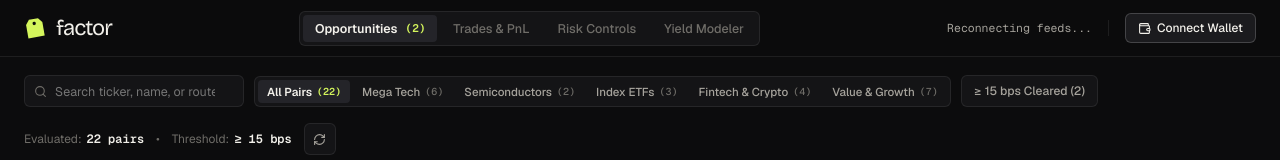
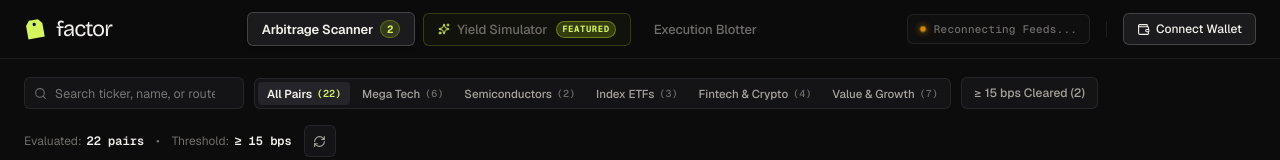
Before and after one commit to kyuubisusano/factor-app, a React (Vite) app: page / in a window 1280 px wide. Shown: the top 160 px of the page. Built offline with nearby package versions, Linux system fonts and the light colour scheme; no server answers.

Commit message:
feat(ui): redesign header with institutional hierarchy, featured yield simulator, and live market telemetry

```diff
--- a/src/App.tsx
+++ b/src/App.tsx
@@ -195,11 +195,11 @@
         if (e.key === "1") {
           setActiveTab("matrix");
         } else if (e.key === "2") {
+          setActiveTab("simulator");
+        } else if (e.key === "3") {
           setActiveTab("trades");
-        } else if (e.key === "3") {
+        } else if (e.key === "4") {
           setActiveTab("safety");
-        } else if (e.key === "4") {
-          setActiveTab("simulator");
         } else if (e.key === "r" || e.key === "R") {
           e.preventDefault();
           handleRefreshFeed();
@@ -282,7 +282,7 @@
       <OperatorModal />
 
       {/* Operator Profile & SQLite Execution History Drawer */}
-      <OperatorDrawer />
+      <OperatorDrawer onOpenSafety={() => setActiveTab("safety")} />
 
       {/* Hotkeys Cheatsheet Guide Modal */}
       {isHotkeysOpen && <HotkeysModal onClose={() => setIsHotkeysOpen(false)} />}
--- a/src/components/Common/HotkeysModal.tsx
+++ b/src/components/Common/HotkeysModal.tsx
@@ -8,10 +8,10 @@
 
 export const HotkeysModal: React.FC<HotkeysModalProps> = ({ onClose }) => {
   const shortcuts = [
-    { key: "1", action: "Switch to Opportunity Matrix view" },
-    { key: "2", action: "Switch to Execution Ledger & PnL History" },
-    { key: "3", action: "Switch to Risk Controls & Circuit Breakers" },
-    { key: "4", action: "Switch to Yield Modeler" },
+    { key: "1", action: "Switch to Arbitrage Scanner" },
+    { key: "2", action: "Switch to Yield Simulator" },
+    { key: "3", action: "Switch to Execution Blotter" },
+    { key: "4", action: "Switch to Risk Governance & Safety" },
     { key: "/", action: "Focus search box in Matrix" },
     { key: "V", action: "Toggle Table / Card layout mode" },
     { key: "R", action: "Fetch fresh cross-venue quotes" },
--- a/src/components/Header/Header.module.css
+++ b/src/components/Header/Header.module.css
@@ -12,7 +12,7 @@
   max-width: var(--max-width);
   margin: 0 auto;
   padding: 0 24px;
-  height: 56px;
+  height: 58px;
   display: flex;
   align-items: center;
   justify-content: space-between;
@@ -37,78 +37,159 @@
   line-height: 1;
 }
 
-/* Navigation Tabs */
+/* Navigation Tabs - Borderless Institutional Menu */
 .nav {
   display: flex;
   align-items: center;
-  gap: 4px;
-  background: var(--surface-1);
-  padding: 3px;
-  border-radius: var(--radius-sm);
-  border: 1px solid var(--line);
+  gap: 8px;
+  background: transparent;
+  padding: 0;
+  border: none;
 }
 
 .navItem {
+  position: relative;
   display: inline-flex;
   align-items: center;
-  gap: 6px;
-  padding: 5px 12px;
-  border-radius: 4px;
-  font-size: 12.5px;
+  gap: 7px;
+  padding: 7px 14px;
+  border-radius: var(--radius-sm);
+  font-size: 13px;
   font-weight: 500;
   color: var(--text-muted);
   background: transparent;
-  border: none;
-  transition: var(--transition);
+  border: 1px solid transparent;
+  transition: all 0.18s cubic-bezier(0.16, 1, 0.3, 1);
   cursor: pointer;
+  letter-spacing: -0.01em;
 }
 
 .navItem:hover {
   color: var(--text);
+  background: rgba(255, 255, 255, 0.04);
 }
 
 .navItem.active {
-  background: var(--surface-3);
   color: var(--text);
+  background: var(--surface-2);
+  border-color: var(--line-strong);
   font-weight: 600;
+  box-shadow: 0 1px 3px rgba(0, 0, 0, 0.4);
+}
+
+/* Featured Tab: Yield Simulator */
+.navItemFeatured {
+  border: 1px solid rgba(206, 255, 26, 0.18);
+  background: rgba(206, 255, 26, 0.03);
+}
+
+.navItemFeatured:hover {
+  border-color: rgba(206, 255, 26, 0.4);
+  background: rgba(206, 255, 26, 0.08);
+  color: var(--text);
+}
+
+.navItemFeatured.active {
+  background: rgba(206, 255, 26, 0.1);
+  border-color: var(--lime);
+  color: var(--text);
+  box-shadow: 0 0 14px rgba(206, 255, 26, 0.15);
+}
+
+.sparkleIcon {
+  color: var(--lime);
+}
+
+.featuredTag {
+  font-family: var(--font-mono);
+  font-size: 9px;
+  font-weight: 700;
+  letter-spacing: 0.06em;
+  padding: 1.5px 5px;
+  border-radius: 999px;
+  background: rgba(206, 255, 26, 0.18);
+  color: var(--lime);
+  border: 1px solid rgba(206, 255, 26, 0.35);
+  margin-left: 2px;
 }
 
 .navCount {
   font-family: var(--font-mono);
-  font-size: 11px;
+  font-size: 10.5px;
+  font-weight: 700;
+  padding: 1px 6px;
+  border-radius: 999px;
+  background: rgba(206, 255, 26, 0.14);
   color: var(--lime);
-  font-weight: 600;
-  margin-left: 2px;
+  border: 1px solid rgba(206, 255, 26, 0.28);
 }
 
 .navCountTrades {
   font-family: var(--font-mono);
-  font-size: 11px;
-  color: #7dd3fc;
-  font-weight: 600;
-  margin-left: 2px;
+  font-size: 10.5px;
+  font-weight: 700;
+  padding: 1px 6px;
+  border-radius: 999px;
+  background: rgba(56, 189, 248, 0.12);
+  color: #38bdf8;
+  border: 1px solid rgba(56, 189, 248, 0.25);
 }
 
-/* Right Actions - Clean, quiet institutional layout (NO PILL CLUSTERS) */
+/* Right Actions */
 .actions {
   display: flex;
   align-items: center;
   gap: 16px;
 }
 
-.feedMeta {
-  display: flex;
+/* Institutional Market Telemetry */
+.marketStatus {
+  display: inline-flex;
   align-items: center;
-  gap: 10px;
-  font-family: var(--font-mono);
-  font-size: 11.5px;
-  color: var(--dim);
+  gap: 8px;
+  padding: 6px 12px;
+  border-radius: var(--radius-sm);
+  background: rgba(255, 255, 255, 0.02);
+  border: 1px solid var(--line);
+  cursor: default;
+  user-select: none;
 }
 
-.feedStatus {
-  display: flex;
-  align-items: center;
-  gap: 6px;
+.marketStatusText {
+  font-family: var(--font-mono);
+  font-size: 11px;
+  font-weight: 500;
+  color: var(--text-muted);
+  letter-spacing: 0.02em;
+}
+
+.pulseDotGreen {
+  width: 6px;
+  height: 6px;
+  border-radius: 50%;
+  background: var(--lime);
+  box-shadow: 0 0 8px var(--lime);
+  animation: statusPulse 2s infinite ease-in-out;
+}
+
+.pulseDotAmber {
+  width: 6px;
+  height: 6px;
+  border-radius: 50%;
+  background: #f59e0b;
+  box-shadow: 0 0 8px #f59e0b;
+  animation: statusPulse 1.5s infinite ease-in-out;
+}
+
+@keyframes statusPulse {
+  0%, 100% {
+    opacity: 1;
+    transform: scale(1);
+  }
+  50% {
+    opacity: 0.55;
+    transform: scale(0.9);
+  }
 }
 
 .actionSep {
@@ -117,7 +198,7 @@
   background: var(--line);
 }
 
-/* Subtle Safety Indicator (visible only when paused) */
+/* Subtle Safety Indicator (Visible only if desk execution is paused) */
 .circuitStatusBadge {
   display: inline-flex;
   align-items: center;
@@ -152,8 +233,8 @@
   display: inline-flex;
   align-items: center;
   gap: 7px;
-  height: 30px;
-  padding: 0 10px;
+  height: 32px;
+  padding: 0 11px;
   border-radius: var(--radius-sm);
   background: var(--surface-2);
   border: 1px solid var(--line-strong);
@@ -189,8 +270,8 @@
   display: inline-flex;
   align-items: center;
   gap: 6px;
-  height: 30px;
-  padding: 0 12px;
+  height: 32px;
+  padding: 0 13px;
   border-radius: var(--radius-sm);
   background: var(--surface-2);
   border: 1px solid var(--line-strong);
@@ -208,7 +289,7 @@
   color: var(--lime);
 }
 
-@media (max-width: 800px) {
+@media (max-width: 900px) {
   .headerInner {
     height: auto;
     padding: 10px 16px;
--- a/src/components/Header/Header.tsx
+++ b/src/components/Header/Header.tsx
@@ -4,7 +4,7 @@
 import { Logo } from "../Common/Logo";
 import { useOperator } from "../../context/OperatorContext";
 import type { ConnectionStatus } from "../../hooks/useLiveScanner";
-import { Wallet } from "lucide-react";
+import { Wallet, Sparkles } from "lucide-react";
 
 interface HeaderProps {
   activeTab: "matrix" | "trades" | "safety" | "simulator";
@@ -35,51 +35,56 @@
           <span className={s.brandWordmark}>factor</span>
         </div>
 
-        {/* Navigation Tabs */}
+        {/* Navigation Tabs - Institutional Trading Hierarchy */}
         <nav className={s.nav} aria-label="Terminal views">
           <button
             className={`${s.navItem} ${activeTab === "matrix" ? s.active : ""}`}
             onClick={() => setActiveTab("matrix")}
           >
-            <span>Opportunities</span>
+            <span>Arbitrage Scanner</span>
             {metrics.clearingOpportunitiesCount > 0 && (
-              <span className={s.navCount}>({metrics.clearingOpportunitiesCount})</span>
+              <span className={s.navCount}>{metrics.clearingOpportunitiesCount}</span>
             )}
           </button>
+
+          {/* Featured Proprietary Value-Prop */}
+          <button
+            className={`${s.navItem} ${s.navItemFeatured} ${activeTab === "simulator" ? s.active : ""}`}
+            onClick={() => setActiveTab("simulator")}
+            title="Institutional Yield Simulator: Model net arbitrage returns across taker fees, gas, and carrying capital"
+          >
+            <Sparkles size={12} className={s.sparkleIcon} />
+            <span>Yield Simulator</span>
+            <span className={s.featuredTag}>FEATURED</span>
+          </button>
+
           <button
             className={`${s.navItem} ${activeTab === "trades" ? s.active : ""}`}
             onClick={() => setActiveTab("trades")}
           >
-            <span>Trades & PnL</span>
+            <span>Execution Blotter</span>
             {tradeCount > 0 && (
-              <span className={s.navCountTrades}>({tradeCount})</span>
+              <span className={s.navCountTrades}>{tradeCount}</span>
             )}
-          </button>
-          <button
-            className={`${s.navItem} ${activeTab === "safety" ? s.active : ""}`}
-            onClick={() => setActiveTab("safety")}
-          >
-            <span>Risk Controls</span>
-          </button>
-          <button
-            className={`${s.navItem} ${activeTab === "simulator" ? s.active : ""}`}
-            onClick={() => setActiveTab("simulator")}
-          >
-            <span>Yield Modeler</span>
           </button>
         </nav>
 
         {/* Header Right Actions */}
         <div className={s.actions}>
-          <div className={s.feedMeta}>
-            <span className={s.feedStatus}>
-              <span>{scannerStatus === "connected" ? "22 pairs synced" : "Reconnecting feeds..."}</span>
+          {/* Institutional Market Telemetry */}
+          <div
+            className={s.marketStatus}
+            title="Institutional pricing telemetry synced across NYSE/NASDAQ equities and Solana Jupiter DEX"
+          >
+            <span className={scannerStatus === "connected" ? s.pulseDotGreen : s.pulseDotAmber} />
+            <span className={s.marketStatusText}>
+              {scannerStatus === "connected" ? "US Equities & Solana Active" : "Reconnecting Feeds..."}
             </span>
           </div>
 
           <div className={s.actionSep} />
 
-          {/* Subtle Safety Indicator (Only visible if desk execution is paused, linking to Risk Controls) */}
+          {/* Subtle Safety Indicator (Visible only if desk execution is paused, linking to Risk Controls) */}
           {circuitTripped && (
             <>
               <button
```
Also changed, not shown: src/components/Operator/OperatorDrawer.tsx (+37 -2 lines).
